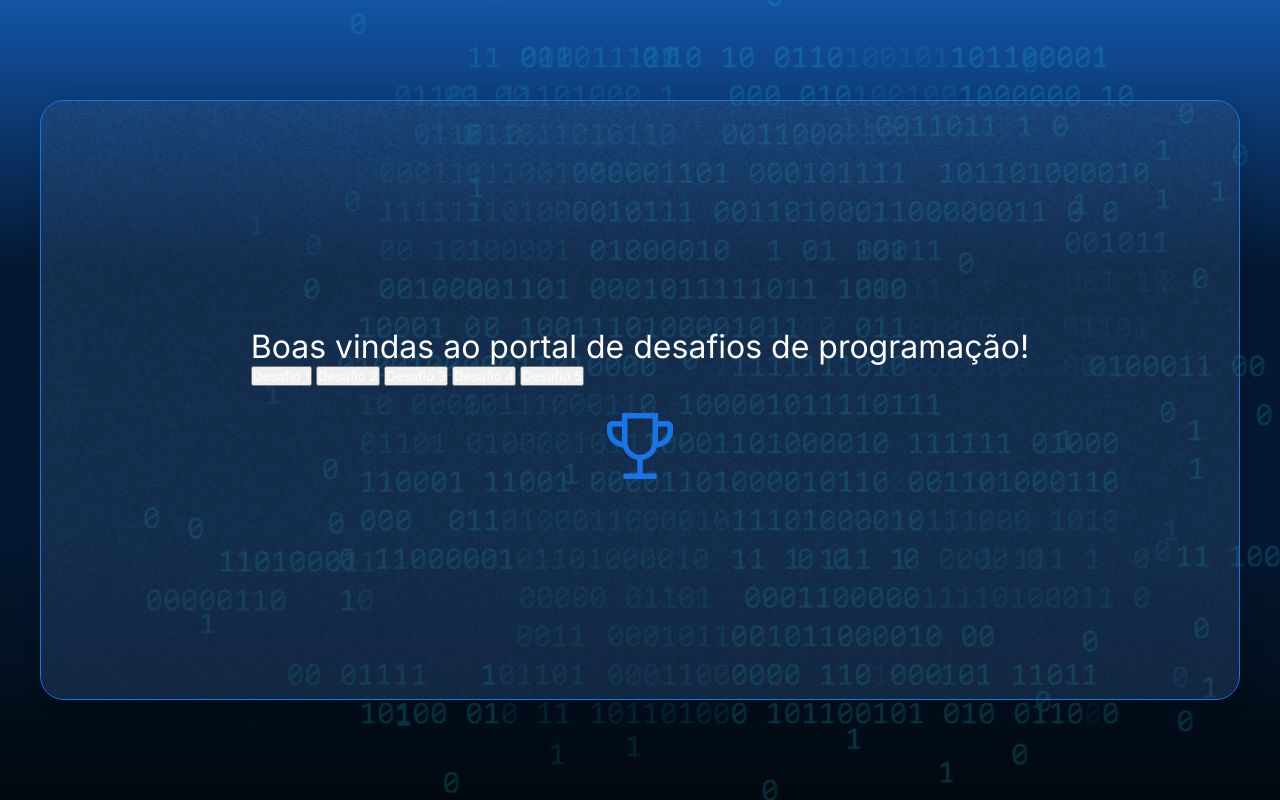
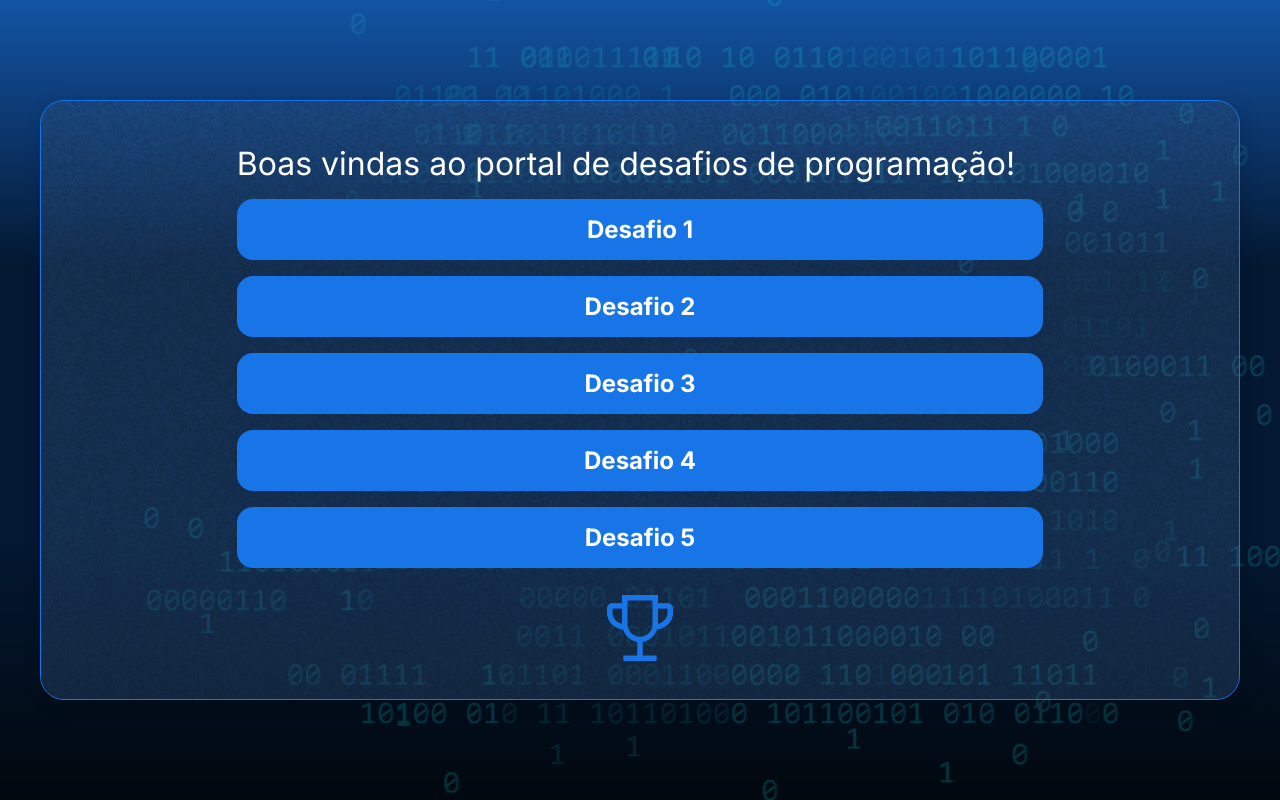
Before and after one commit to SandlerJr/OneAlura-Desafio1, a plain HTML site: page index.html in a window 1280 px wide. Drawn offline with Linux system fonts and the light colour scheme.

Commit message:
style: aplica classe container__botao para estilizar botões de navegação

```diff
--- a/index.html
+++ b/index.html
@@ -19,11 +19,11 @@
                 <div class="container__texto">
                     <h2>Boas vindas ao portal de desafios de programação!</h2>
 
-                    <button onclick="location.href='desafios/desafio1.html'">Desafio 1</button>
-                    <button onclick="location.href='desafios/desafio2.html'">Desafio 2</button>
-                    <button onclick="location.href='desafios/desafio3.html'">Desafio 3</button>
-                    <button onclick="location.href='desafios/desafio4.html'">Desafio 4</button>
-                    <button onclick="location.href='desafios/desafio5.html'">Desafio 5</button>
+                    <button class="container__botao" onclick="location.href='desafios/desafio1.html'">Desafio 1</button>
+                    <button class="container__botao" onclick="location.href='desafios/desafio2.html'">Desafio 2</button>
+                    <button class="container__botao" onclick="location.href='desafios/desafio3.html'">Desafio 3</button>
+                    <button class="container__botao" onclick="location.href='desafios/desafio4.html'">Desafio 4</button>
+                    <button class="container__botao" onclick="location.href='desafios/desafio5.html'">Desafio 5</button>
                 </div>
                 <img src="./img/trophy.png" alt="ícone de um troféu" />
             </div>
```
